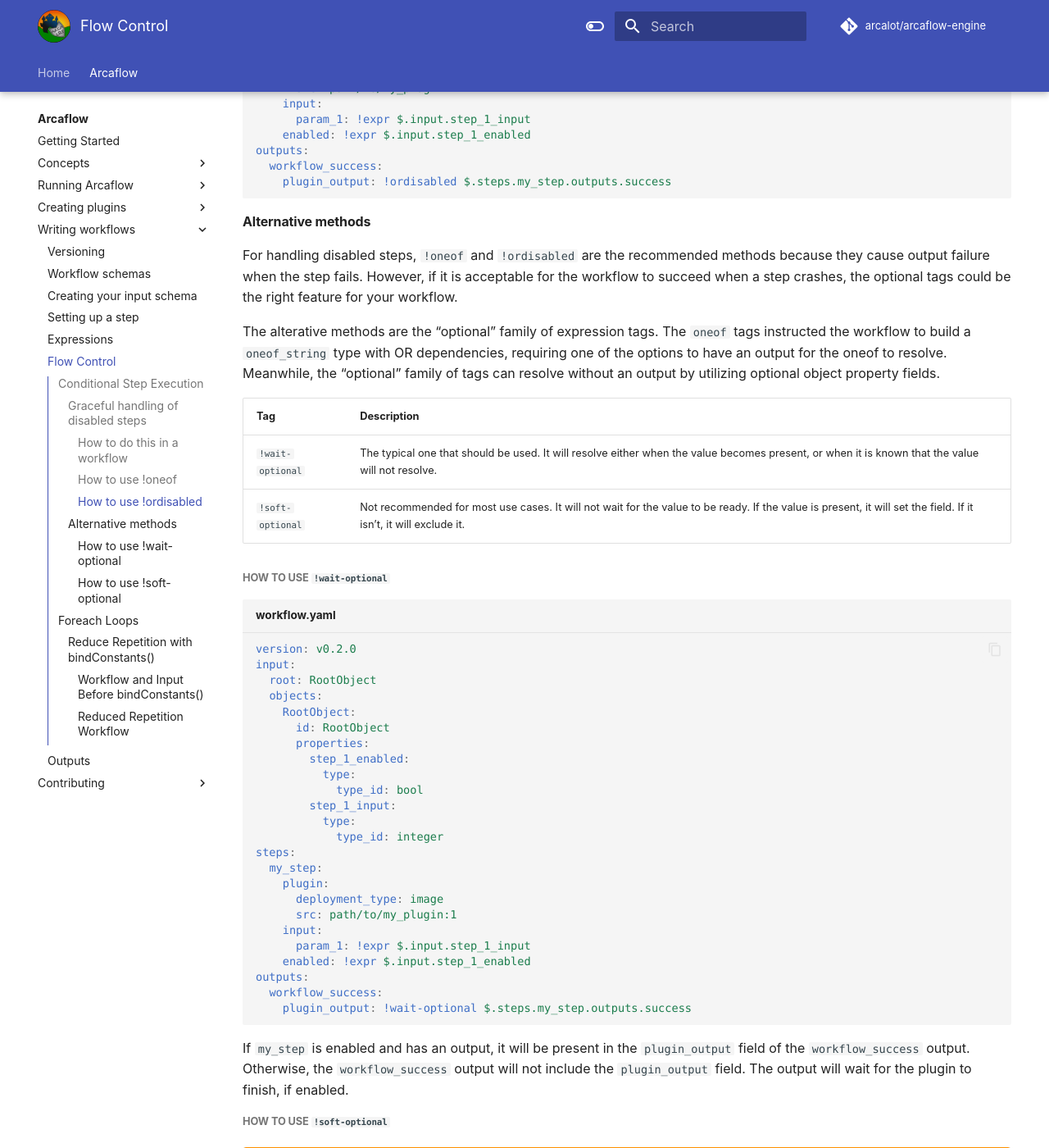
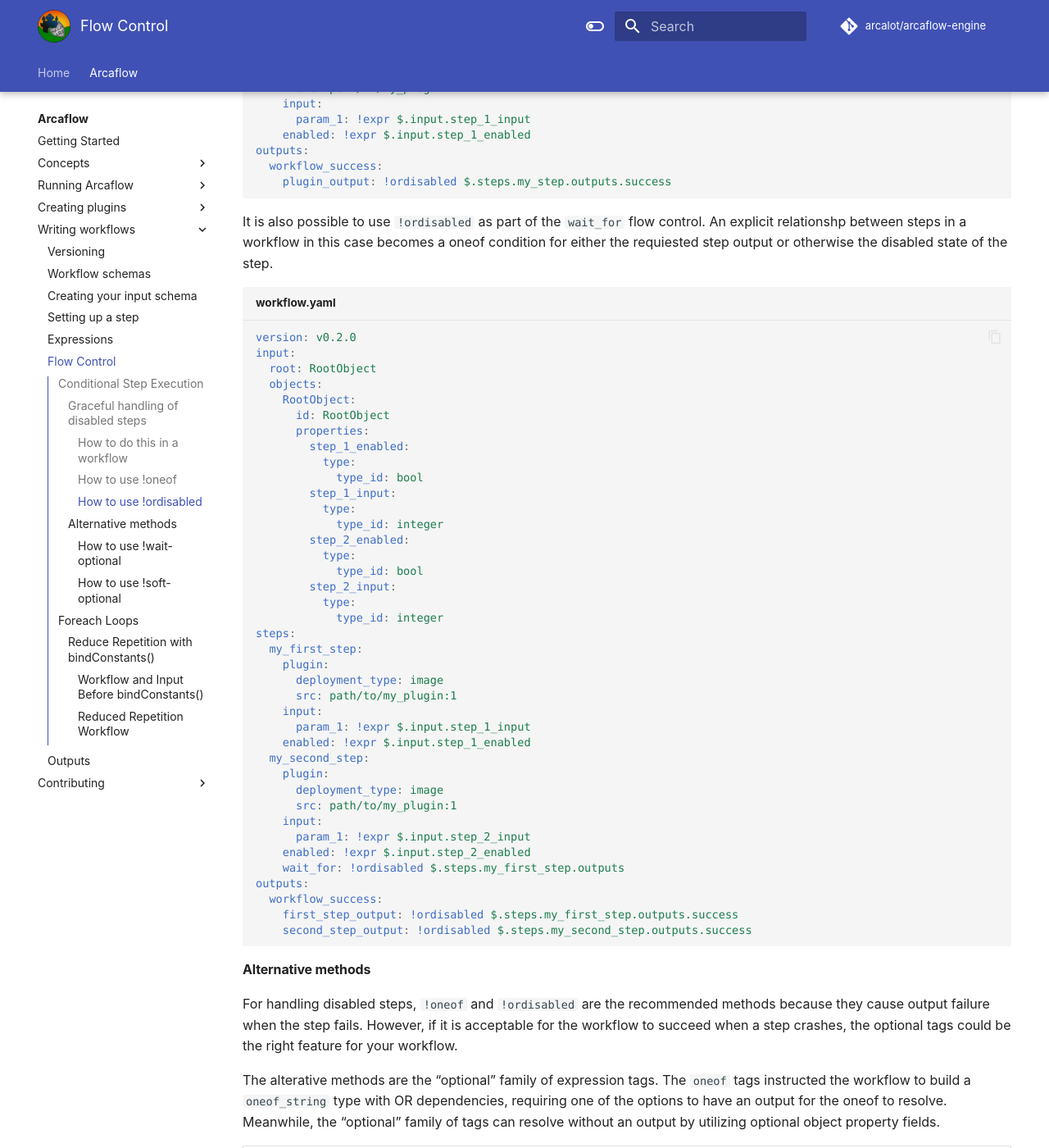
Before and after one commit to arcalot/arcalot.github.io, an MkDocs documentation site: the page built from docs/arcaflow/workflows/flow-control.md, in a window 1280 px wide and 1400 px high, scrolled down 4332 px. Shown: the whole window at 82% size. Built offline with MkDocs 1.6.1 and Material for MkDocs 9.7.7, drawn with Linux system fonts in a browser that asks for light colours; comment, search, counter and statistics services are not loaded.

Commit message:
add info about !ordisabled with wait_for

````diff
--- a/docs/arcaflow/workflows/flow-control.md
+++ b/docs/arcaflow/workflows/flow-control.md
@@ -186,6 +186,51 @@ steps:
 outputs:
   workflow_success:
     plugin_output: !ordisabled $.steps.my_step.outputs.success
+```
+
+It is also possible to use `!ordisabled` as part of the `wait_for` flow control. An
+explicit relationshp between steps in a workflow in this case becomes a oneof condition
+for either the requiested step output or otherwise the disabled state of the step.
+```yaml title="workflow.yaml"
+version: v0.2.0
+input:
+  root: RootObject
+  objects:
+    RootObject:
+      id: RootObject
+      properties:
+        step_1_enabled:
+          type:
+            type_id: bool
+        step_1_input:
+          type:
+            type_id: integer
+        step_2_enabled:
+          type:
+            type_id: bool
+        step_2_input:
+          type:
+            type_id: integer
+steps:
+  my_first_step:
+    plugin:
+      deployment_type: image
+      src: path/to/my_plugin:1
+    input:
+      param_1: !expr $.input.step_1_input
+    enabled: !expr $.input.step_1_enabled
+  my_second_step:
+    plugin:
+      deployment_type: image
+      src: path/to/my_plugin:1
+    input:
+      param_1: !expr $.input.step_2_input
+    enabled: !expr $.input.step_2_enabled
+    wait_for: !ordisabled $.steps.my_first_step.outputs
+outputs:
+  workflow_success:
+    first_step_output: !ordisabled $.steps.my_first_step.outputs.success
+    second_step_output: !ordisabled $.steps.my_second_step.outputs.success
 ```
 
 #### Alternative methods
````
